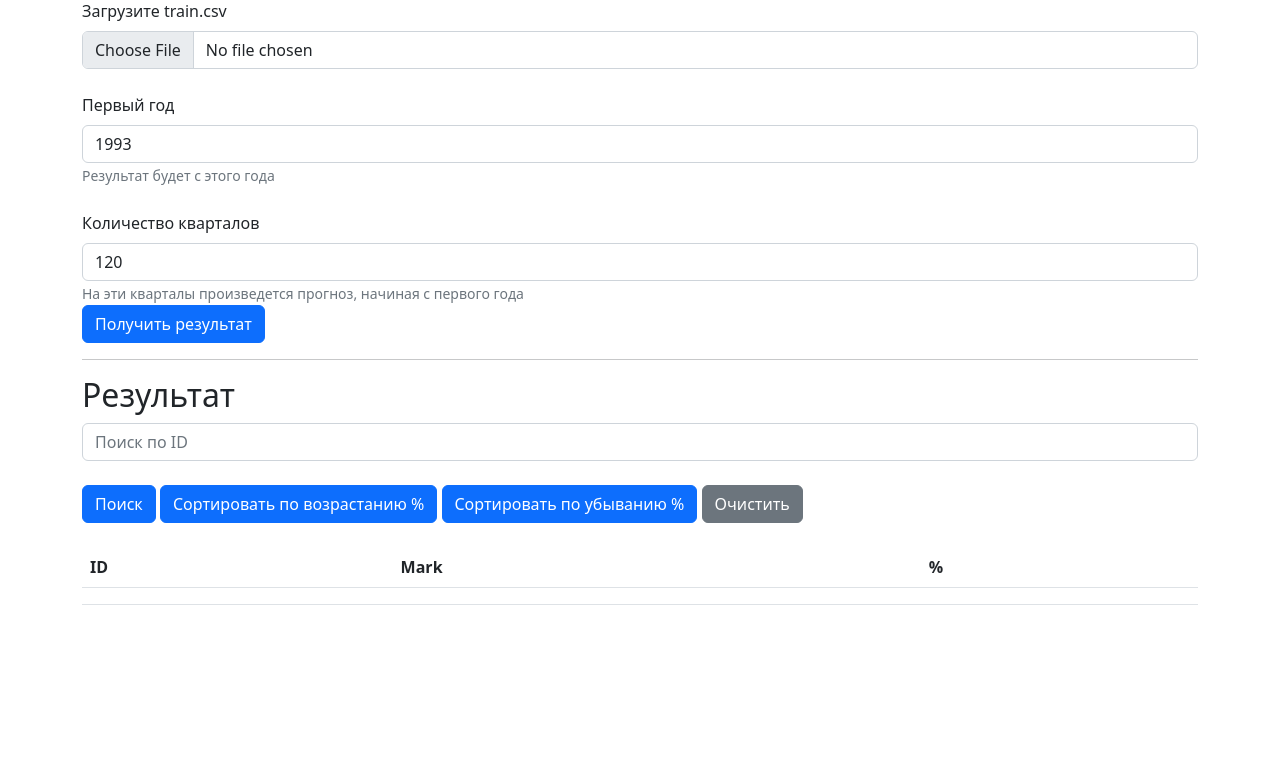
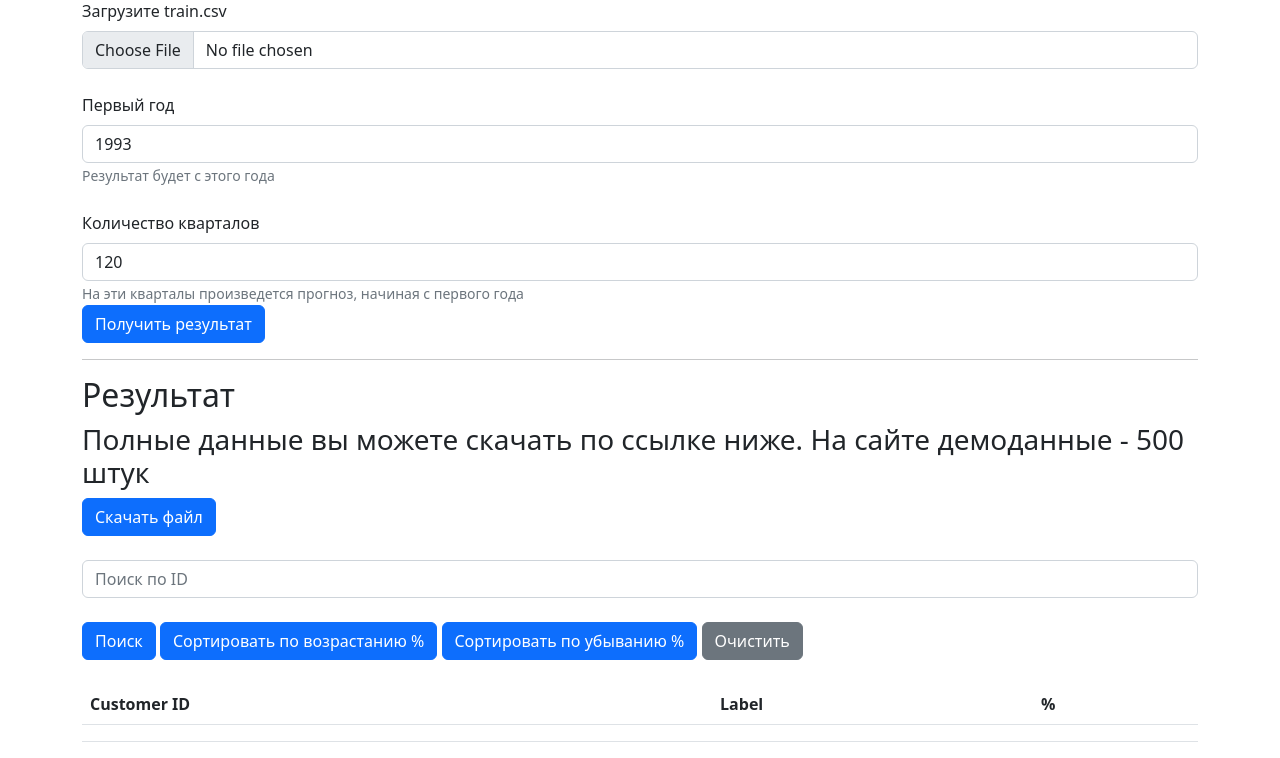
Before and after one commit to eslupmi101/hack_na_hype, a Django app: page / in a window 1280 px wide. Shown: the part 145-903 px from the top of the page. Before the commit the page ends 750 px from the top, so only its background shows below. Run offline with Django 3.2, Linux system fonts and the light colour scheme; lists and menus that the app fills with data are empty.

Commit message:
Update view

```diff
--- a/src/view/prediction/services.py
+++ b/src/view/prediction/services.py
@@ -7,7 +7,7 @@ from .dataclass import Prediction
 from .exceptions import PredictionsParseError
 
 
-def get_prediction_data(start_year: int = 2002, number_q: int = 10) -> list[Prediction] | None:
+def get_prediction_data(start_year: int = 1993, number_q: int = 120) -> list[Prediction] | None:
     parsed_data = []
 
     try:
--- a/src/view/prediction/urls.py
+++ b/src/view/prediction/urls.py
@@ -6,4 +6,5 @@ app_name = 'prediction'
 
 urlpatterns = [
     path('', views.index, name='index'),
+    path('download/', views.download_result_file, name='download_result_file'),
 ]
--- a/src/view/prediction/views.py
+++ b/src/view/prediction/views.py
@@ -1,5 +1,9 @@
+import os
+
+from django.http import HttpResponse
 from django.core.paginator import Paginator
-from django.shortcuts import render
+from django.conf import settings
+from django.shortcuts import render, redirect
 import logging
 
 from .dataclass import Prediction
@@ -47,7 +51,7 @@ def index(request):
                 logger.critical('Unexpected error whith parsing predictions training data %s', e)
 
             if data:
-                paginator = Paginator(data, 30)
+                paginator = Paginator(data, 50)
                 page_number = request.GET.get('page')
                 page_obj = paginator.get_page(page_number)
                 context['page_obj'] = page_obj
@@ -63,16 +67,16 @@ def index(request):
     sort_param = request.GET.get('sort')
     if sort_param:
         if sort_param == 'asc':
-            data = sorted(data, key=lambda x: x.percentage)
+            data = sorted(data, key=lambda x: x.percentage if x.percentage else 1)
         elif sort_param == 'desc':
-            data = sorted(data, key=lambda x: x.percentage, reverse=True)
+            data = sorted(data, key=lambda x: x.percentage if x.percentage else 1, reverse=True)
 
     find_id_param = request.GET.get('find_id')
-    if find_id_param and find_id_param.isdigit():
-        data = [obj for obj in data if obj.id == int(find_id_param)]
+    if find_id_param:
+        data = [obj for obj in data if obj.customer_id == find_id_param]
 
     # Pagination
-    paginator = Paginator(data, 30)
+    paginator = Paginator(data, 50)
     page_number = request.GET.get('page')
     page_obj = paginator.get_page(page_number)
 
@@ -82,3 +86,15 @@ def index(request):
         'form': form
     }
     return render(request, 'index.html', context)
+
+
+def download_result_file(request):
+    file_path = os.path.join(settings.MEDIA_ROOT, 'result.csv')
+
+    if not os.path.exists(file_path):
+        return redirect('prediction:index')
+
+    with open(file_path, 'rb') as file:
+        response = HttpResponse(file.read(), content_type='application/force-download')
+        response['Content-Disposition'] = 'attachment; filename="result.csv"'
+        return response
--- a/src/view/templates/index.html
+++ b/src/view/templates/index.html
@@ -49,6 +49,12 @@
         </form>
         <hr>
         <h2>Результат</h2>
+
+        <h3>Полные данные вы можете скачать по ссылке ниже. На сайте демоданные - 500 штук  </h3>
+
+        <a href="{% url 'prediction:download_result_file' %}" class="btn btn-primary">Скачать файл</a>
+        <br>
+        <br>
         <form action="{% url 'prediction:index'%}" method="get">
             <input type="text" name="find_id" placeholder="Поиск по ID" class="form-control">
             <br>
@@ -63,8 +69,8 @@
                 <table class="table table-striped">
                     <thead>
                         <tr>
-                            <th>ID</th>
-                            <th>Mark</th>
+                            <th>Customer ID</th>
+                            <th>Label</th>
                             <th>%</th>
                         </tr>
                     </thead>
@@ -72,8 +78,8 @@
                     <tbody>
                         {% for prediction in page_obj %}
                             <tr>
-                                <td>{{ prediction.id }}</td>
-                                <td>{{ prediction.mark }}</td>
+                                <td>{{ prediction.customer_id }}</td>
+                                <td>{{ prediction.label }}</td>
                                 <td>{{ prediction.percentage }}</td>
                             </tr>
                         {% endfor %}
```
Also changed, not shown: src/view/prediction/dataclass.py (+6 -5 lines).
